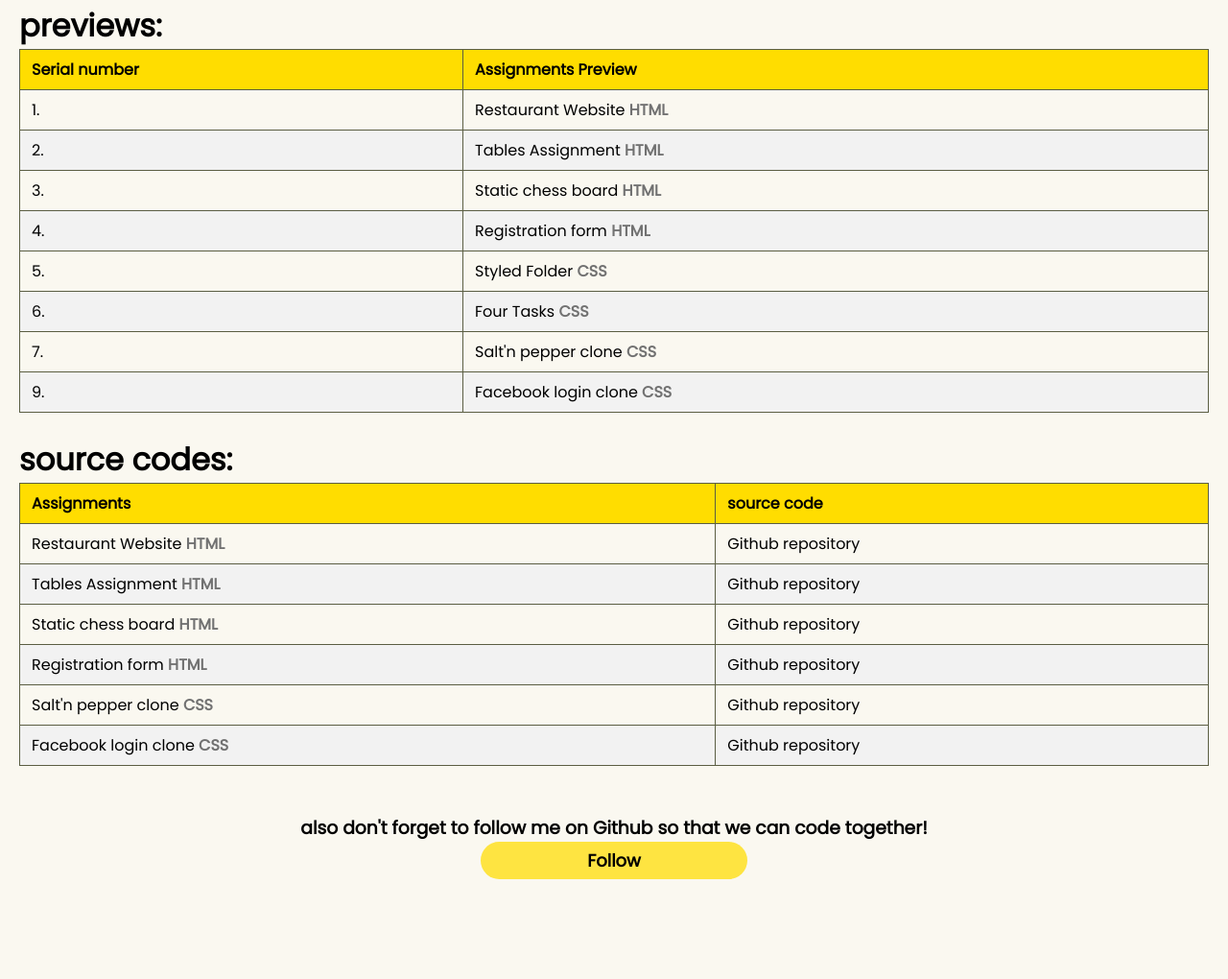
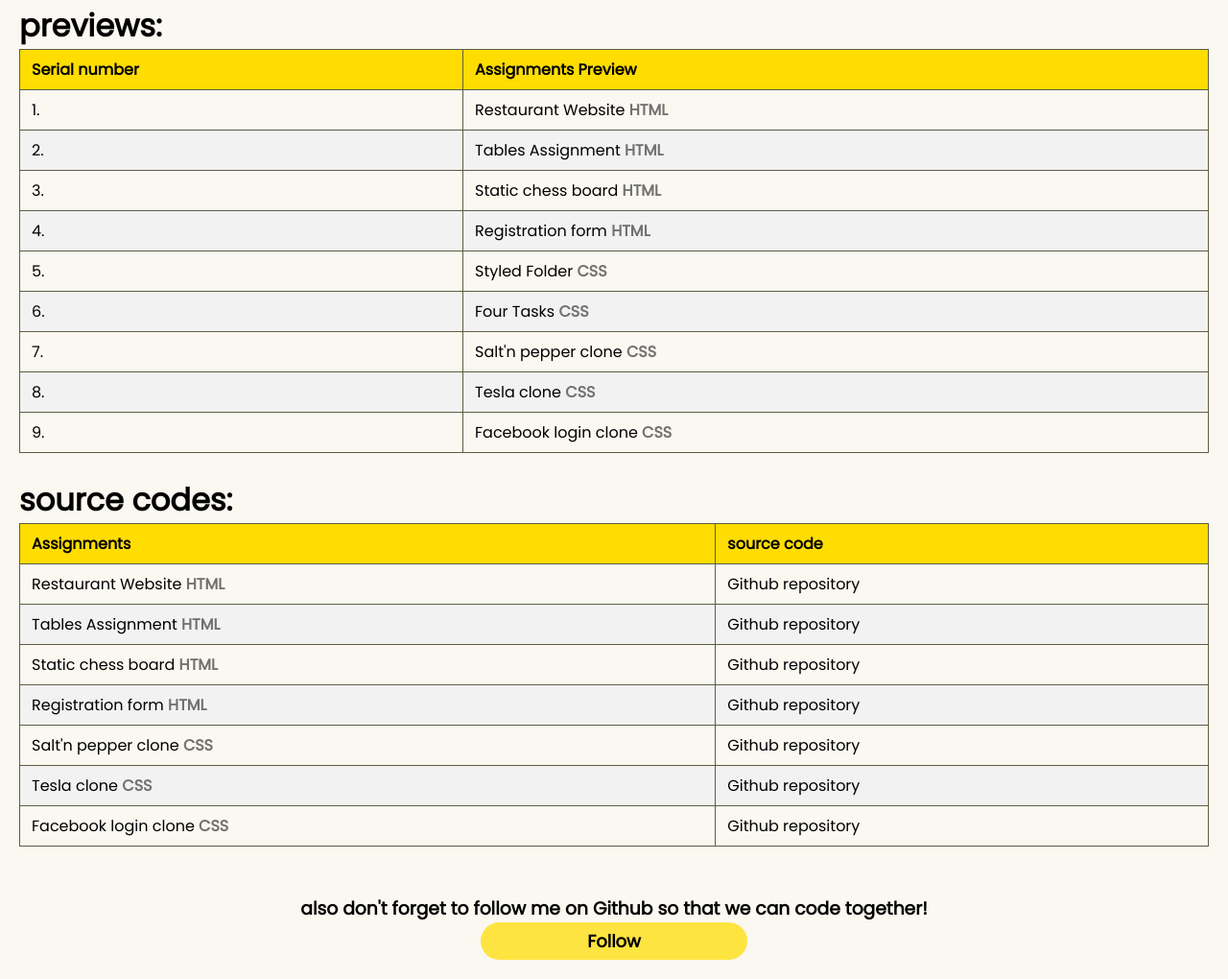
Before and after one commit to async-arham/SMIT_bookmarks, a plain HTML site: page bookmarks/index.html in a window 1280 px wide. Shown: the part 180-1200 px from the top of the page at 96% size. Before the commit the page ends 1116 px from the top, so only its background shows below. Drawn offline with Linux system fonts and the light colour scheme.

Commit message:
some little big fixes🤏

```diff
--- a/bookmarks/index.html
+++ b/bookmarks/index.html
@@ -309,6 +309,12 @@
         </td>
       </tr>
       <tr>
+        <td>8.</td>
+        <td>
+          <a href="https://teslacloned.vercel.app" target="_blank">Tesla clone <span>CSS</span></a>
+        </td>
+      </tr>
+      <tr>
         <td>9.</td>
         <td>
           <a href="https://fbcloned.vercel.app" target="_blank">Facebook login clone <span>CSS</span></a>
@@ -358,8 +364,12 @@
         <td><a href="https://github.com/Arham7432/7th_assignment-SMIT" target="_blank">Github repository</a></td>
       </tr>
        <tr>
+        <td>Tesla clone <span>CSS</span></td>
+        <td><a href="https://github.com/Arham7432/8th_assignment-SMIT" target="_blank">Github repository</a></td>
+      </tr>
+       <tr>
         <td>Facebook login clone <span>CSS</span></td>
-        <td><a href="https://github.com/Arham7432/facebook_clone" target="_blank">Github repository</a></td>
+        <td><a href="https://github.com/Arham7432/9th_assignment-SMIT" target="_blank">Github repository</a></td>
       </tr>
     </tbody>
   </table>
```
